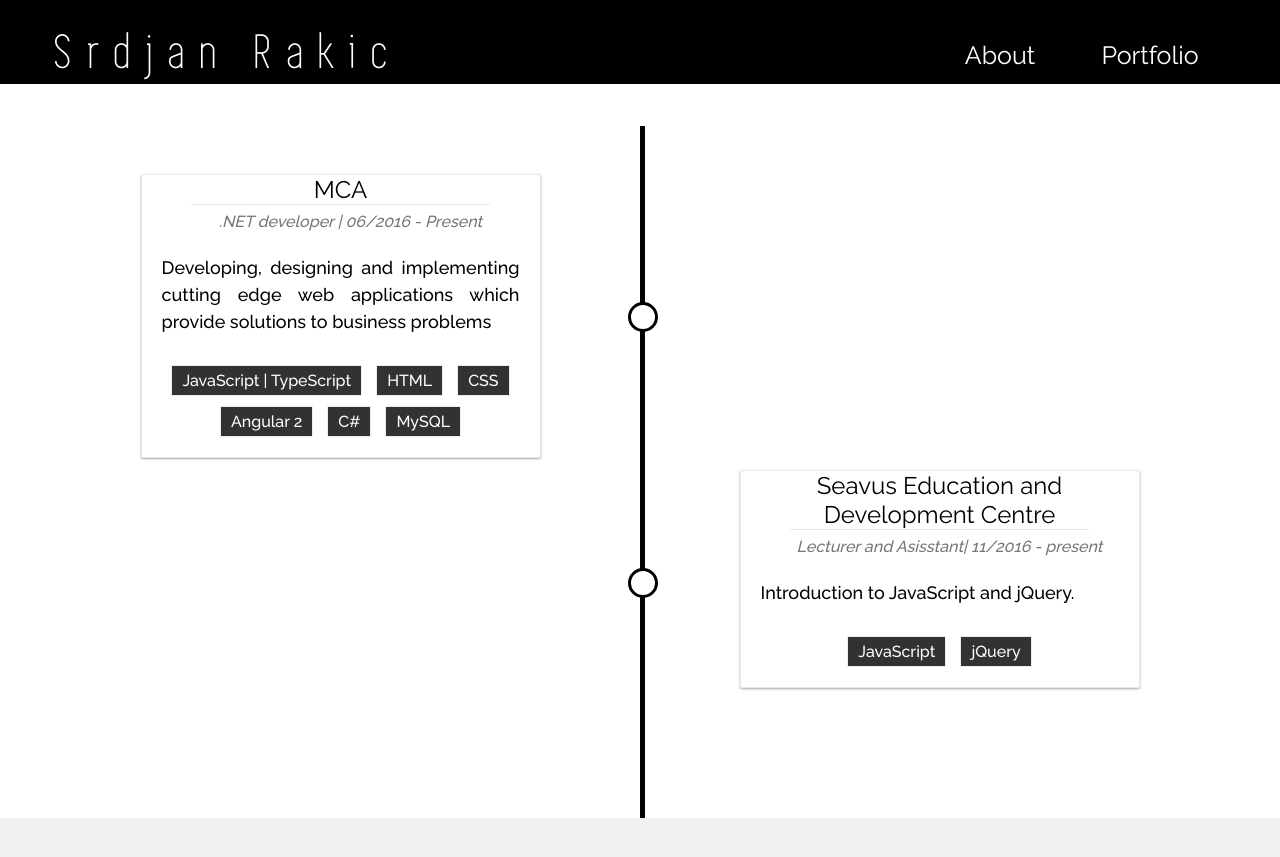
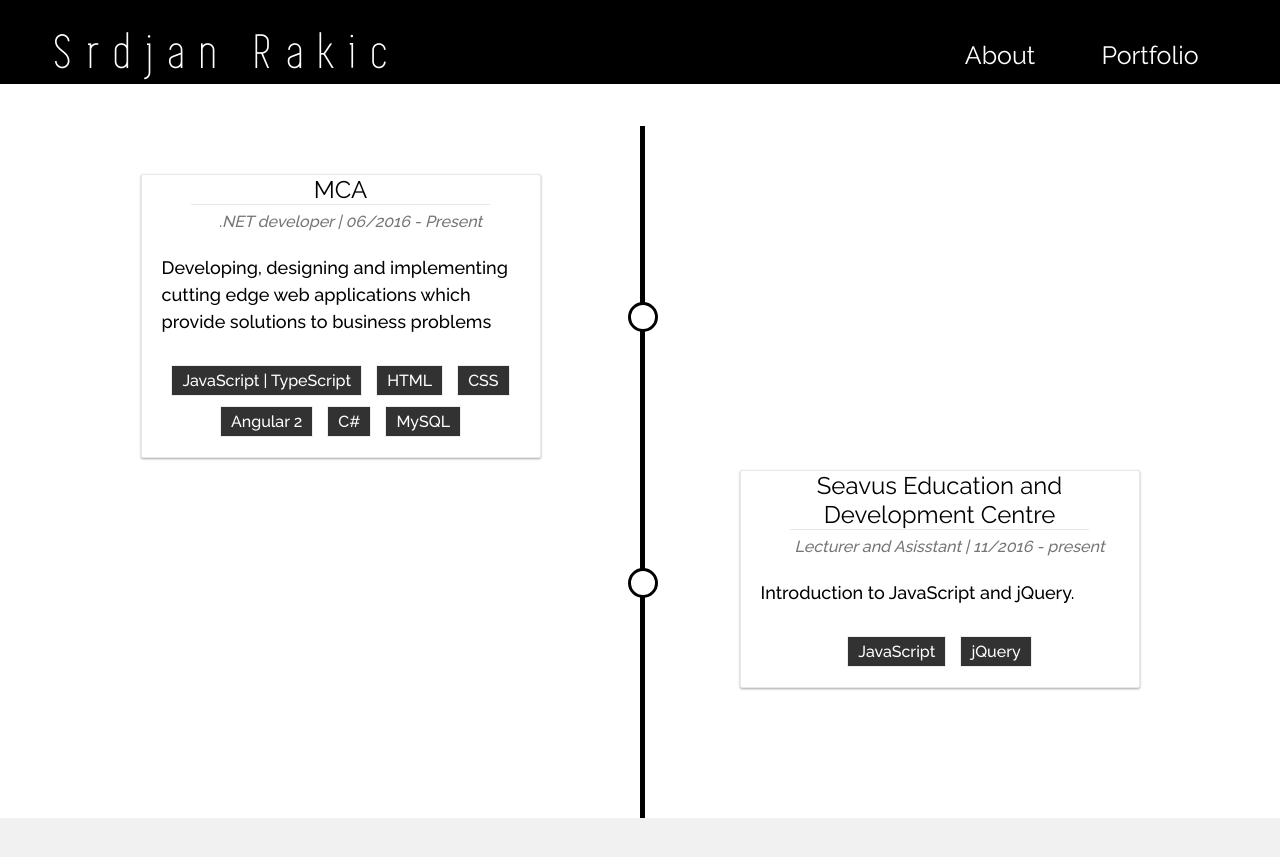
Before and after one commit to srdjanRakic/blog, a Jekyll site: the page built from index.html, in a window 1280 px wide and 900 px high, scrolled down 2616 px. Shown: the top 857 px of the window. Built offline with Jekyll 4.4.1, drawn with Linux system fonts in a browser that asks for light colours; part of the change alters nothing that is shown.

Commit message:
Text-align justify removed

```diff
--- a/_includes/landing.html
+++ b/_includes/landing.html
@@ -89,7 +89,7 @@
                 <div class="timeline-section right">
                     <div class="content-card">
                         <p class="content-card-title">Seavus Education and Development Centre</p>
-                        <p class="content-card-date">Lecturer and Asisstant| 11/2016 - present</p>
+                        <p class="content-card-date">Lecturer and Asisstant | 11/2016 - present</p>
                         <p class="content-card-description">Introduction to JavaScript and jQuery.</p>
                         <div class="content-card-skills-list">
                             <span>JavaScript</span>
@@ -109,11 +109,11 @@
                     <div class="row">
                         <div class="content-row">
                             <div class="project-description">
-                                <a target="_blank" href="https://app.zenegy.com/auth/login"><h2>Zenegy Danmark ApS</h2></a>
+                                <a target="_blank" href="https://zenegy.com/"><h2>Zenegy Danmark ApS</h2></a>
                                 <p>Zenegy is innovative on-line payment system for all types and sizes of businesses. Zenegy gives you a complete overview of the entire payroll administration in your company.</p>
                             </div>
                             <div class="project-image">
-                                <a target="_blank" href="https://app.zenegy.com/auth/login"><img src="{{site.baseurl}}/src/img/zenegy.png"/></a>
+                                <a target="_blank" href="https://zenegy.com/"><img src="{{site.baseurl}}/src/img/zenegy-logo.svg"/></a>
                             </div>
                         </div>
                     </div>
--- a/_sass/about.scss
+++ b/_sass/about.scss
@@ -88,7 +88,6 @@
                 margin: 0 auto;
                 text-align: center;
                 p {
-                    text-align: justify;
                     margin: 0 20px;
                 }
             }
--- a/_sass/work.scss
+++ b/_sass/work.scss
@@ -131,7 +131,6 @@
             padding: 0 20px;
             margin-bottom: 20px;
             line-height: 1.5em;
-            text-align: justify;
           }
 
           .content-card-skills-list {
```
Also changed, not shown: src/img/zenegy-logo.svg (added).
